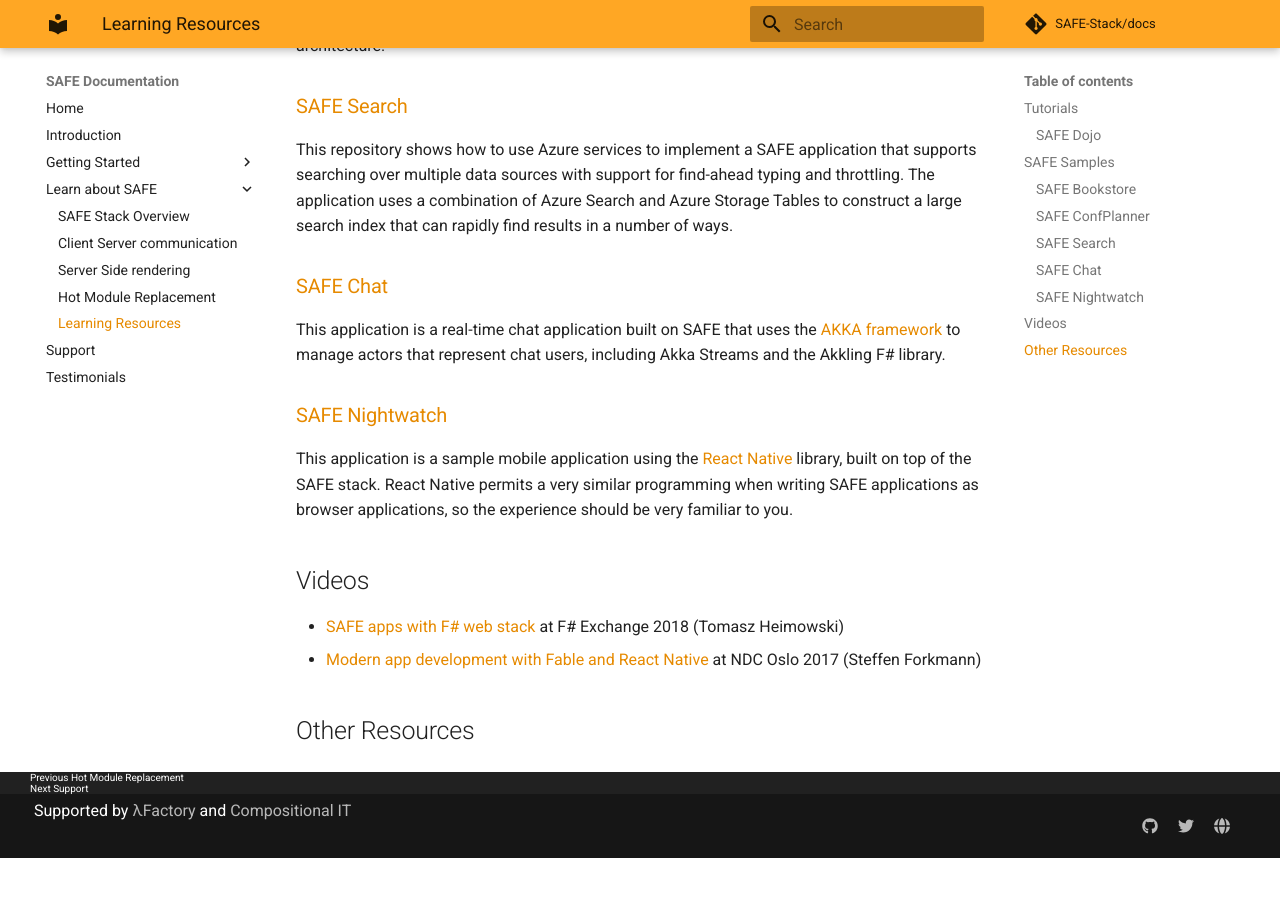
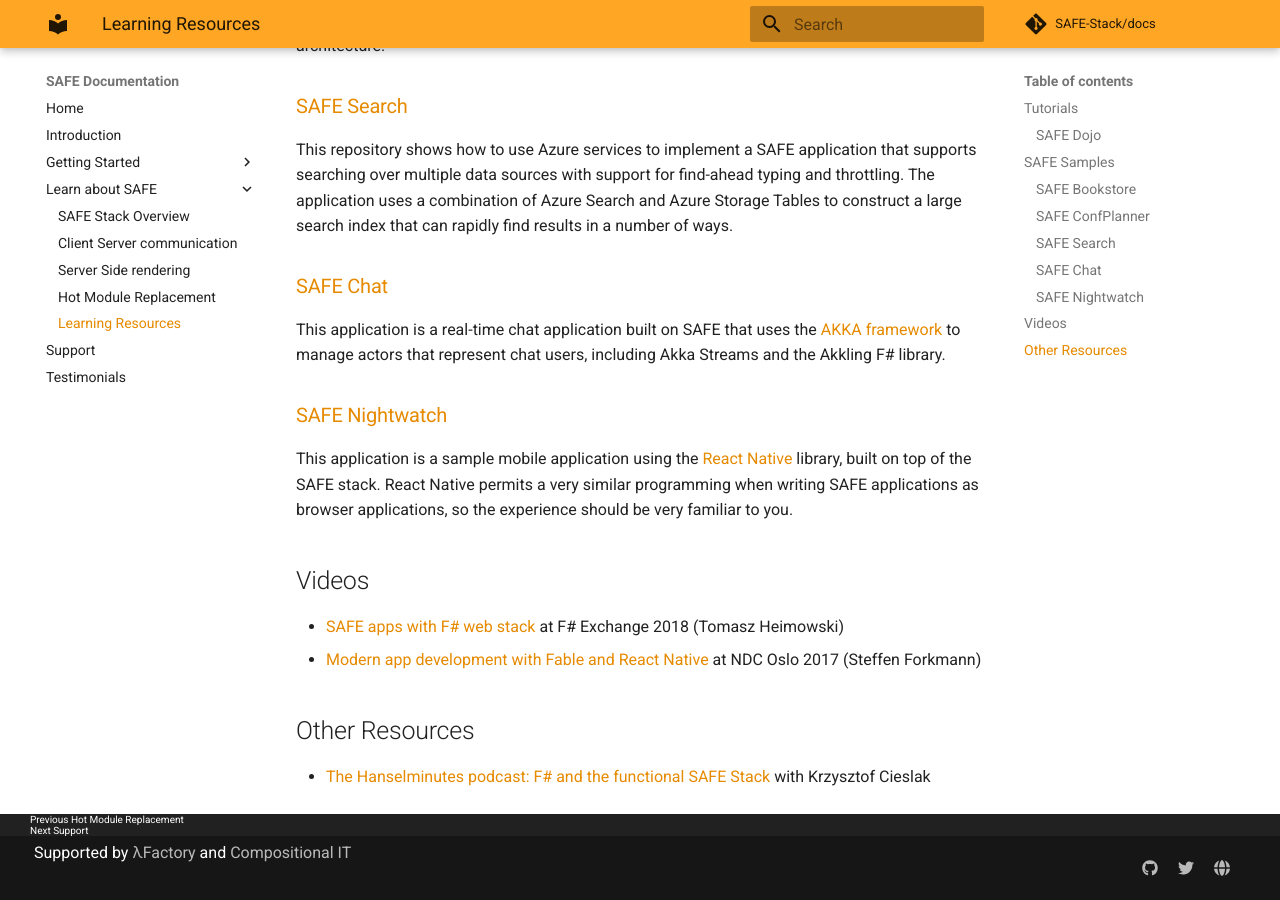
Before and after one commit to SAFE-Stack/docs, an MkDocs documentation site: the page built from docs/learning.md, in a window 1280 px wide and 900 px high, scrolled down 905 px. Built offline with MkDocs 1.6.1 and Material for MkDocs 9.7.7, drawn with Linux system fonts in a browser that asks for light colours; comment, search, counter and statistics services are not loaded; old or Windows-style settings are respelled for this version of MkDocs; before the commit the page ends 1763 px from its top, so only the background shows below that.

Commit message:
add hanselminutes podcast about safe stack

```diff
--- a/docs/learning.md
+++ b/docs/learning.md
@@ -31,3 +31,5 @@
 * [Modern app development with Fable and React Native](https://www.youtube.com/watch?v=fmaPeUBWZuM) at NDC Oslo 2017 (Steffen Forkmann)
 
 ## Other Resources
+
+* [The Hanselminutes podcast: F# and the functional SAFE Stack](https://www.hanselminutes.com/624/f-and-the-functional-safe-stack-with-krzysztof-cielak) with Krzysztof Cieslak
```
